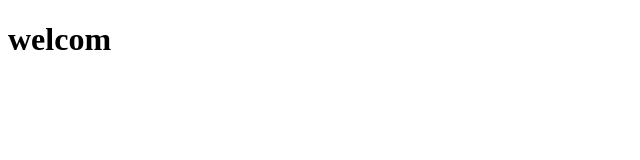
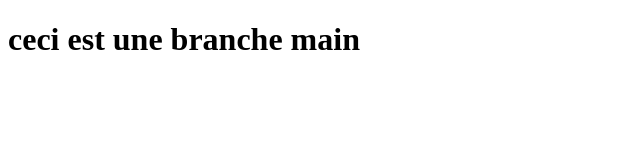
Before and after one commit to Zakariajuro/exo_final_git_prenom, a plain HTML site: page index.html in a window 1280 px wide. Shown: the whole page, without its empty margins (0-640 px from the left). Drawn offline with Linux system fonts and the light colour scheme.

Commit message:
changement du contenu h1 par'ceci est un branch main'

```diff
--- a/index.html
+++ b/index.html
@@ -6,6 +6,6 @@
     <title>Document</title>
 </head>
 <body>
-    <h1>welcom</h1>
+    <h1>ceci est une branche main</h1>
 </body>
 </html>
```
